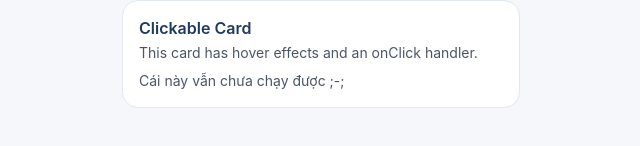
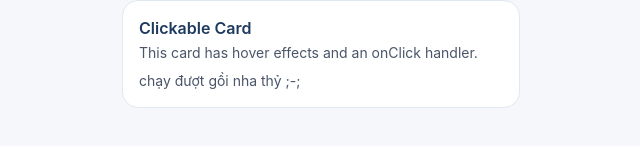
Before and after one commit to vandat696/cuuho247, a React (Vite) app in the folder frontend/: page / in a window 1280 px wide. Shown: the part 970-1116 px from the top of the page, without its empty margins (319-959 px from the left). Built offline with nearby package versions, Linux system fonts and the light colour scheme.

Commit message:
fix: fix card typography

```diff
--- a/frontend/src/pages/ShowcasePage.tsx
+++ b/frontend/src/pages/ShowcasePage.tsx
@@ -104,7 +104,7 @@ const ShowcasePage = () => {
                   This card has hover effects and an onClick handler.
                 </Typography>
                 <Typography variant="body2" color="text.secondary">
-                  Cái này vẫn chưa chạy được ;-;
+                  chạy đượt gồi nha thỷ ;-;
                 </Typography>
               </Card>
             </Box>
```
